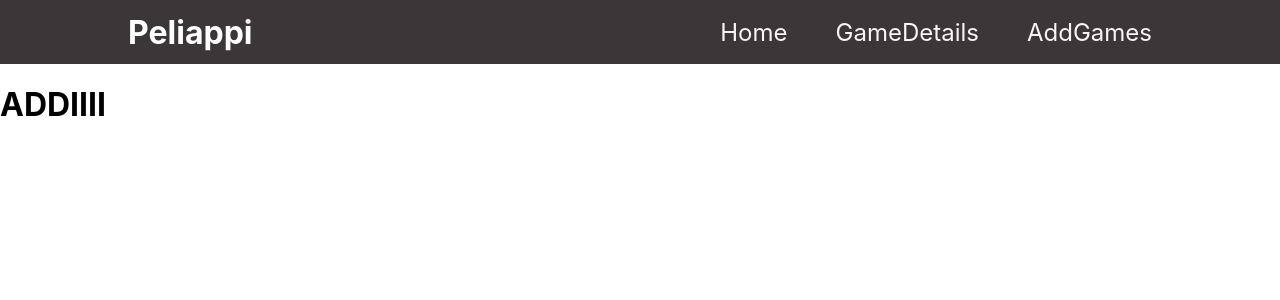
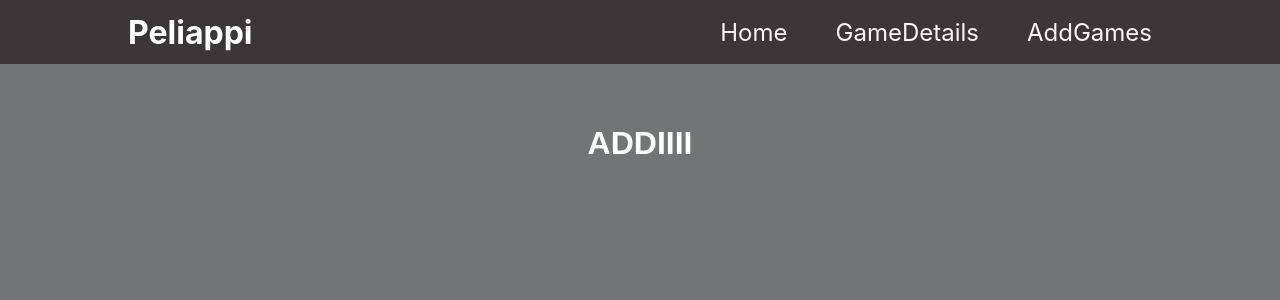
Before and after one commit to bergeerika/Pelisivu, a React (Create React App) app: page /AddGames in a window 1280 px wide. Shown: the top 300 px of the page. Built offline with nearby package versions, Linux system fonts and the light colour scheme.

Commit message:
toimii vieläki

```diff
--- a/src/components/AddGames.js
+++ b/src/components/AddGames.js
@@ -1,11 +1,9 @@
-
+import "./App.css";
 
 const AddGames = () => {
   return (
-    <div>
-
+    <div className="body">
       <h1>ADDIIII</h1>
-
     </div>
   );
 };
--- a/src/App.css
+++ b/src/components/App.css
@@ -1,11 +1,16 @@
 .body {
+  background-color: #737475;
+  color: white;
+  padding: 40px;
+  font-family: Arial;
+  text-align: center;
   min-height: 100vh;
   padding-bottom: 10px;
 }
 
 .body.light {
-  background-color: #ddd;
-  color: #222;
+  background-color: rgb(235, 235, 235);
+  color: rgb(22, 21, 21);
 }
 
 .body.dark {
--- a/src/components/GameDetail.js
+++ b/src/components/GameDetail.js
@@ -1,9 +1,8 @@
-
+import "./App.css";
 
 const GameDetail = () => {
   return (
-    <div>
-
+    <div className="body">
       <h1>GAMEEES</h1>
     </div>
   );
--- a/src/components/Home.js
+++ b/src/components/Home.js
@@ -1,14 +1,11 @@
-
+import "./App.css";
 
 const Home = () => {
-    return(
-        <div>
-
-            <h1>HOMEEE</h1>
-
-        </div>
-    );
-
+  return (
+    <div className="body">
+      <h1>HOMEEE</h1>
+    </div>
+  );
 };
 
 export default Home;
```
Also changed, not shown: src/App.js (indentation only).
